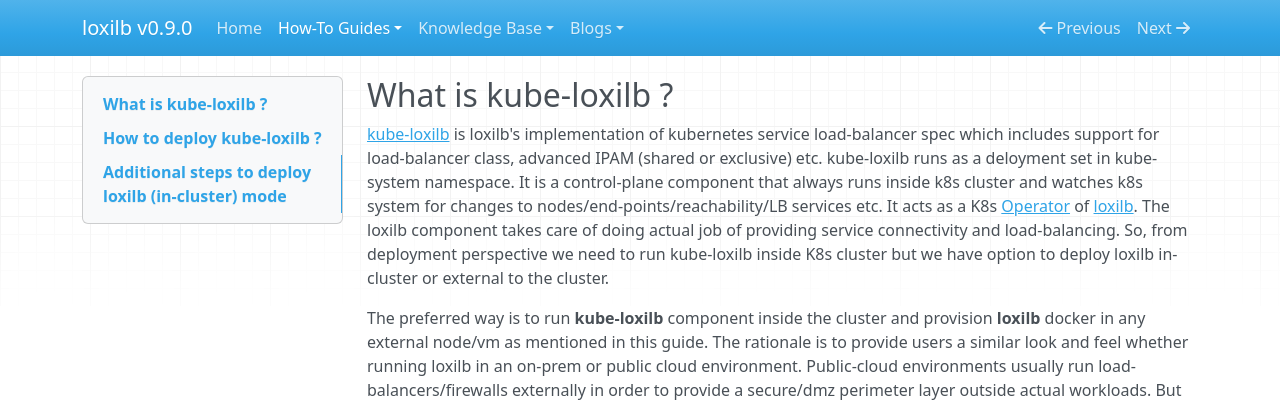
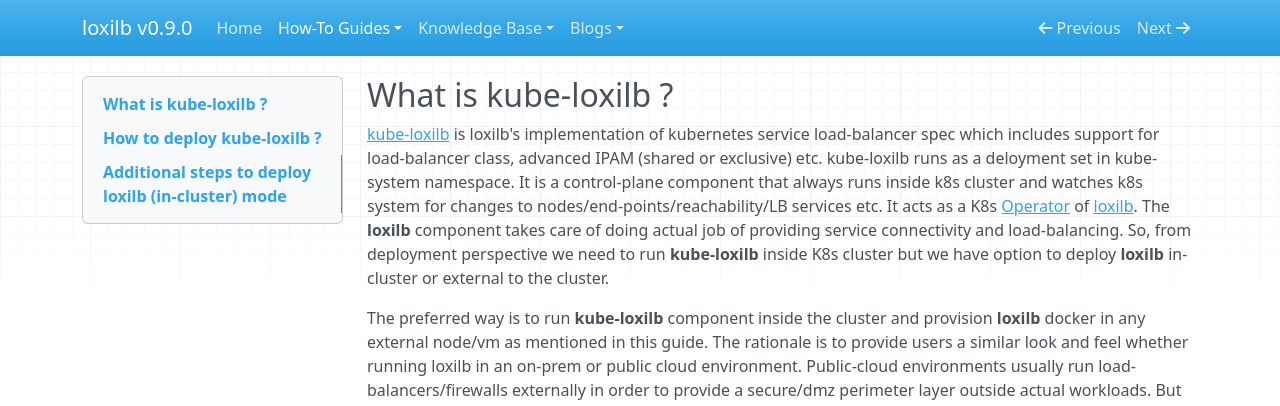
Before and after one commit to loxilb-io/loxilbdocs, an MkDocs documentation site: the page built from docs/kube-loxilb.md, in a window 1280 px wide and 900 px high. Shown: the top 406 px of the window. Built offline with MkDocs 1.6.1, drawn with Linux system fonts in a browser that asks for light colours; nearby versions of some CDN libraries.

```diff
--- a/docs/kube-loxilb.md
+++ b/docs/kube-loxilb.md
@@ -1,6 +1,6 @@
 ## What is kube-loxilb ?
 
-[kube-loxilb](https://github.com/loxilb-io/kube-loxilb) is loxilb's implementation of kubernetes service load-balancer spec which includes support for load-balancer class, advanced IPAM (shared or exclusive) etc. kube-loxilb runs as a deloyment set in kube-system namespace. It is a control-plane component that always runs inside k8s cluster and watches k8s system for changes to nodes/end-points/reachability/LB services etc. It acts as a K8s [Operator](https://www.cncf.io/blog/2022/06/15/kubernetes-operators-what-are-they-some-examples/) of [loxilb](https://github.com/loxilb-io/loxilb). The loxilb component takes care of doing actual job of providing service connectivity and load-balancing. So, from deployment perspective we need to run kube-loxilb inside K8s cluster but we have option to deploy loxilb in-cluster or external to the cluster.
+[kube-loxilb](https://github.com/loxilb-io/kube-loxilb) is loxilb's implementation of kubernetes service load-balancer spec which includes support for load-balancer class, advanced IPAM (shared or exclusive) etc. kube-loxilb runs as a deloyment set in kube-system namespace. It is a control-plane component that always runs inside k8s cluster and watches k8s system for changes to nodes/end-points/reachability/LB services etc. It acts as a K8s [Operator](https://www.cncf.io/blog/2022/06/15/kubernetes-operators-what-are-they-some-examples/) of [loxilb](https://github.com/loxilb-io/loxilb). The <b>loxilb</b> component takes care of doing actual job of providing service connectivity and load-balancing. So, from deployment perspective we need to run <b>kube-loxilb</b> inside K8s cluster but we have option to deploy <b>loxilb</b> in-cluster or external to the cluster.
 
 The preferred way is to run <b>kube-loxilb</b> component inside the cluster and provision <b>loxilb</b> docker in any external node/vm as mentioned in this guide. The rationale is to provide users a similar look and feel whether running loxilb in an on-prem or public cloud environment. Public-cloud environments usually run load-balancers/firewalls externally in order to provide a  secure/dmz perimeter layer outside actual workloads. But users are free to choose any mode (in-cluster mode or external mode) as per convenience and their system architecture. The following blogs give detailed steps for :
 
```
